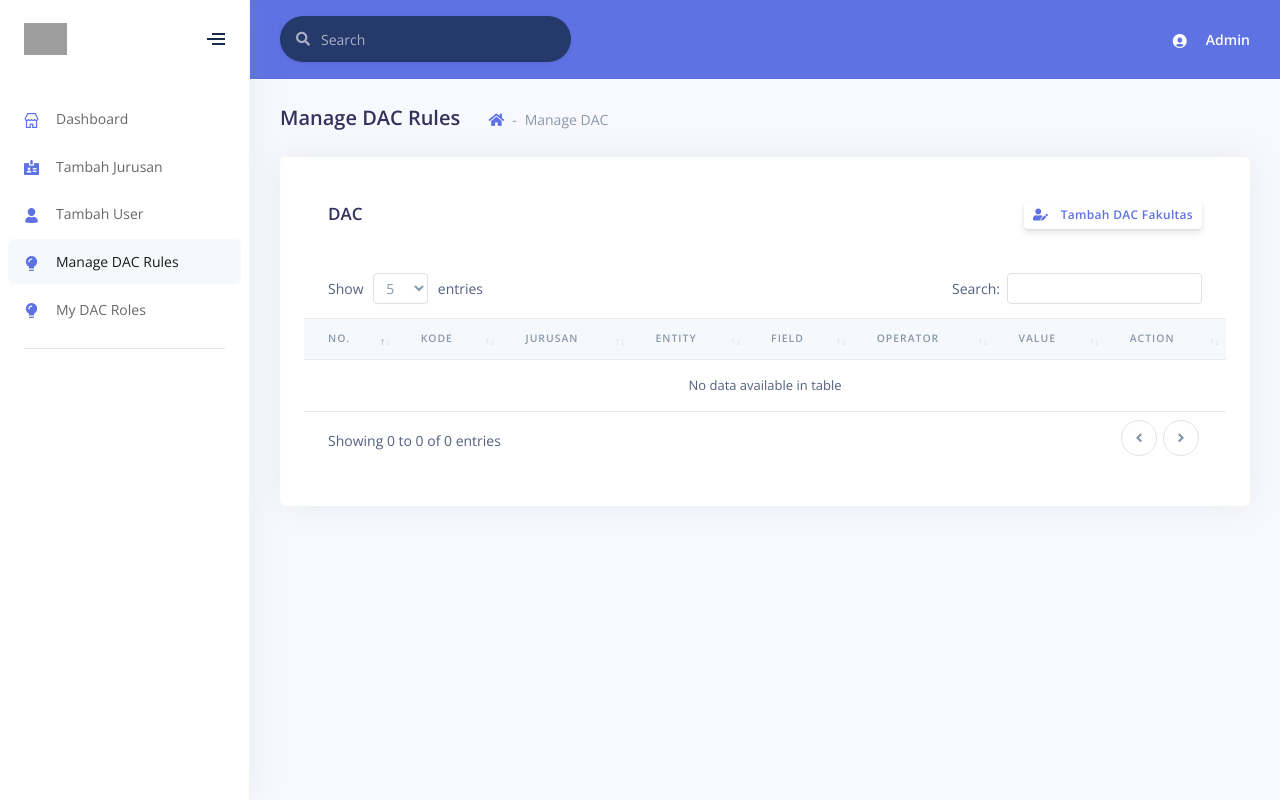
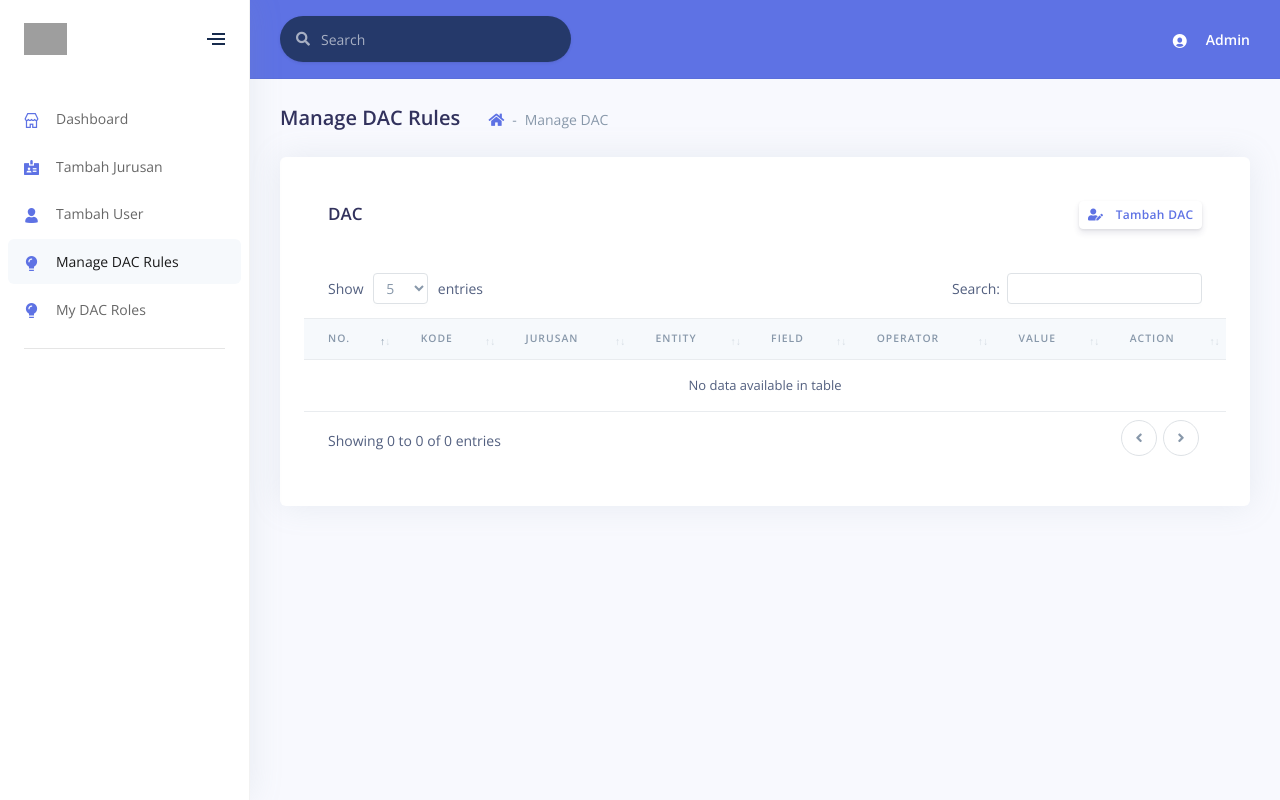
Before and after one commit to helenhadi/MidTermPjCC, a PHP site: page /listdac.php in a window 1280 px wide. Run offline with PHP 8.4, Linux system fonts and the light colour scheme; a user stored in the database is signed in; data comes from the database, SQL or seed files in the repository; data that the repository does not hold is empty; style sheets or scripts are compiled from the project's sources; some libraries are stand-ins or nearby versions; grey boxes are pictures that could not be loaded.

Commit message:
last update

```diff
--- a/listdac.php
+++ b/listdac.php
@@ -244,7 +244,7 @@ $mysqli = konek('localhost', 'root', '', '');
                                                     ?>
                                                     <a href="tambah_dac_fakultas.php" class="btn btn-sm btn-neutral btn-round btn-icon" data-toggle="tooltip" data-original-title="Insert DAC">
                                                         <span class="btn-inner--icon"><i class="fas fa-user-edit"></i></span>
-                                                        <span class="btn-inner--text">Tambah DAC Fakultas</span>
+                                                        <span class="btn-inner--text">Tambah DAC</span>
                                                     </a>
                                                     <?php
                                                 } elseif ($_SESSION['jabatan'] == 'dekan' || $_SESSION['jabatan'] == 'wadek') {
```
Also changed, not shown: 2 other files.
